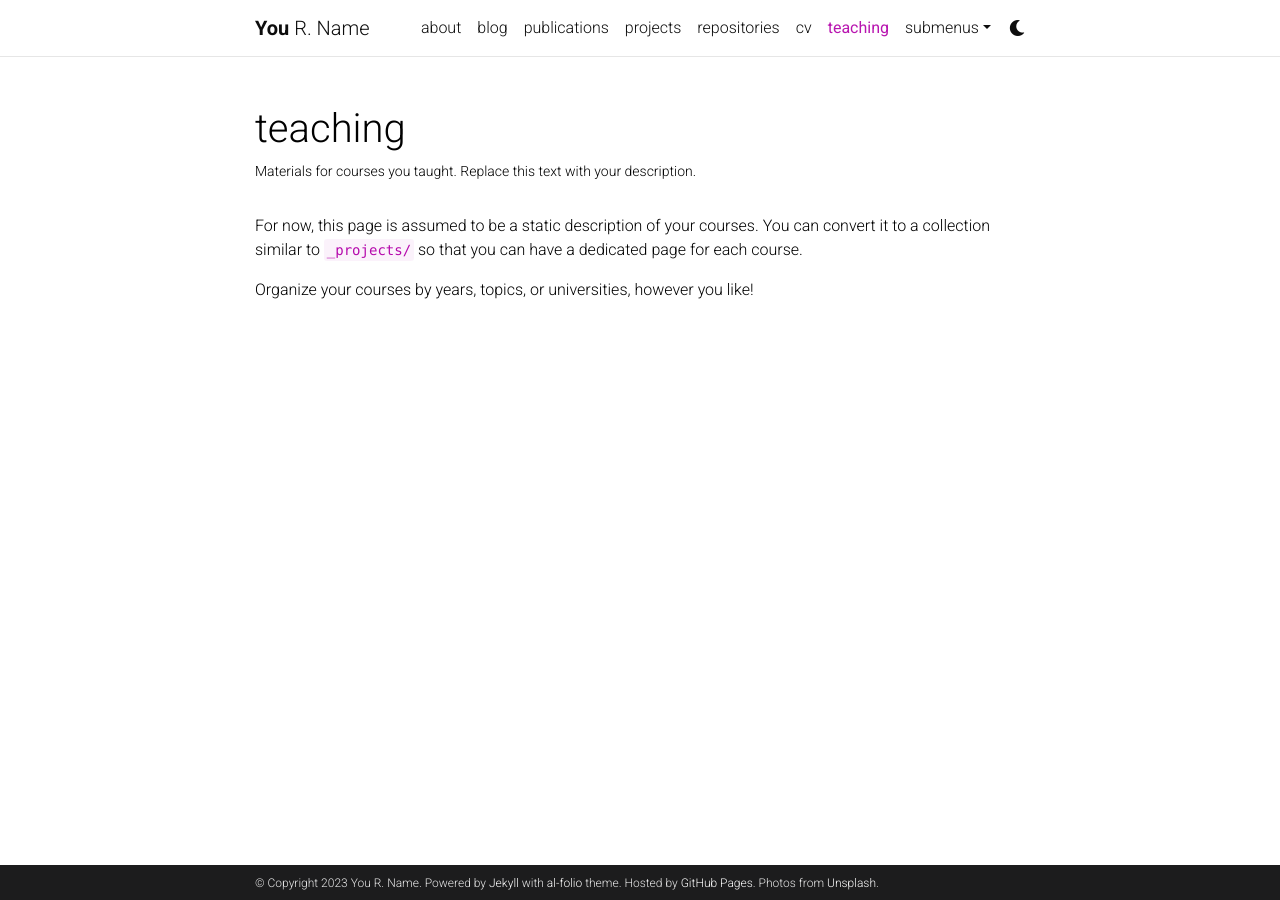
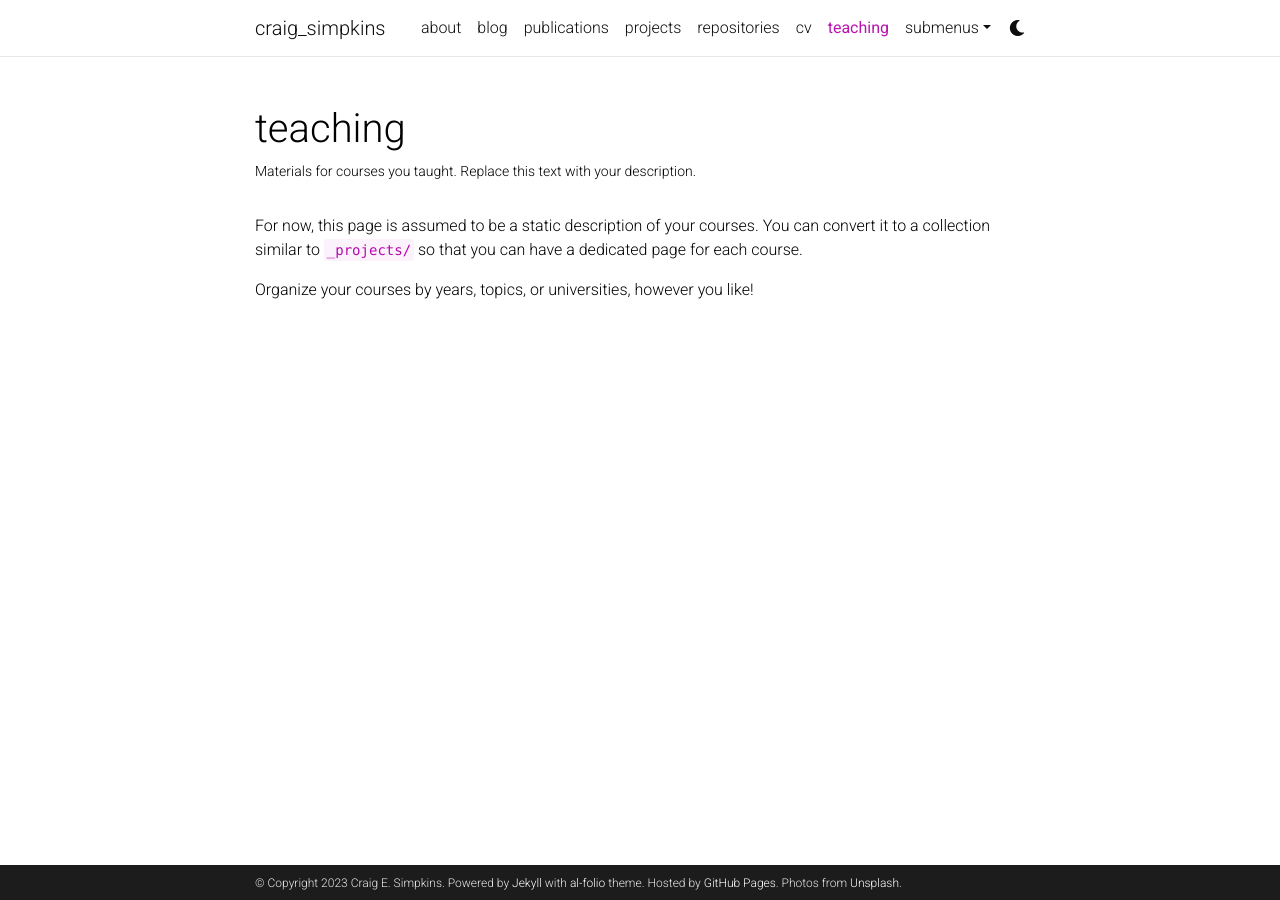
Before and after one commit to csim063/csim063.github.io, a Jekyll site: the page built from _pages/teaching.md, in a window 1280 px wide. Built offline with Jekyll 4.4.1, drawn with Linux system fonts in a browser that asks for light colours; comment, search, counter and statistics services are not loaded; a style sheet for code colours, icons or effects is not loaded.

Commit message:
Local init and docker-compose

```diff
--- a/_config.yml
+++ b/_config.yml
@@ -2,10 +2,10 @@
 # Site settings
 # -----------------------------------------------------------------------------
 
-title: blank # the website title (if blank, full name will be used instead)
-first_name: You
-middle_name: R.
-last_name: Name
+title: craig_simpkins # the website title (if blank, full name will be used instead)
+first_name: Craig
+middle_name: E.
+last_name: Simpkins
 email: you@example.com
 description: > # the ">" symbol means to ignore newlines until "footer_text:"
   A simple, whitespace theme for academics. Based on [*folio](https://github.com/bogoli/-folio) design.
@@ -18,8 +18,8 @@
 lang: en # the language of your site (for example: en, fr, cn, ru, etc.)
 icon: ⚛️  # the emoji used as the favicon (alternatively, provide image name in /assets/img/)
 
-url: https://alshedivat.github.io # the base hostname & protocol for your site
-baseurl: /al-folio # the subpath of your site, e.g. /blog/
+url: https://csim063.github.io # the base hostname & protocol for your site
+baseurl: # the subpath of your site, e.g. /blog/
 last_updated: false # set to true if you want to display last updated in the footer
 impressum_path:  # set to path to include impressum link in the footer, use the same path as permalink in a page, helps to conform with EU GDPR
 
--- a/docker-compose.yml
+++ b/docker-compose.yml
@@ -3,7 +3,7 @@
 services:
   jekyll:
     image: amirpourmand/al-folio
-    container_name: al-folio-website
+    container_name: simpkins-peronal-website
     command: bash -c "
       rm -f Gemfile.lock
       && bundler exec jekyll serve --watch --port=8080 --host=0.0.0.0 --livereload --verbose --trace"
```
Also changed, not shown: _pages/about.md (+1 -1 lines).
